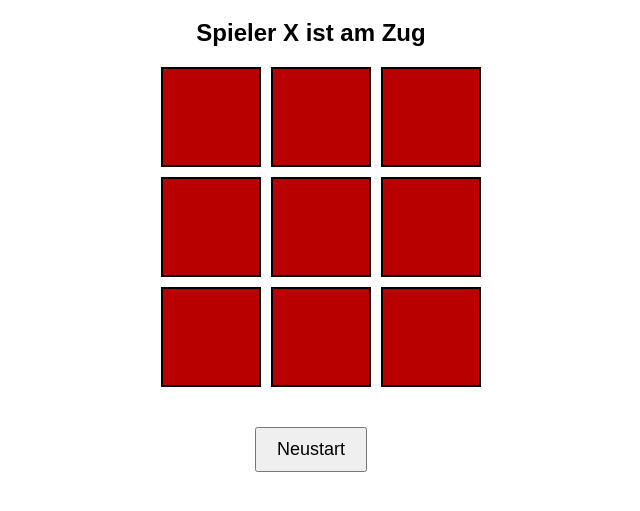
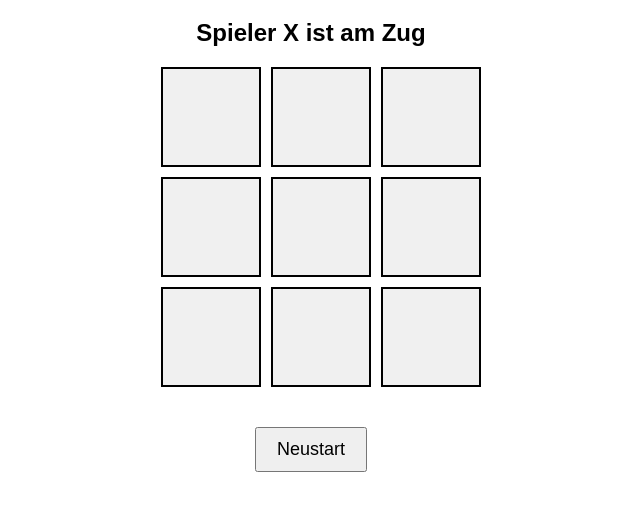
Before and after one commit to s2a0v2a4/Tic_Tac_Toe-, a plain HTML site: page src/index.html in a window 1280 px wide. Shown: the part 89-600 px from the top of the page, without its empty margins (329-969 px from the left). Drawn offline with Linux system fonts and the light colour scheme; files that its build step writes are made by us from their sources.

Commit message:
13.02.2025

```diff
--- a/src/design.css
+++ b/src/design.css
@@ -21,7 +21,7 @@ body {
     font-size: 35px;
     cursor: pointer;
     border: 2px solid black;
-    background-color: #b90000;
+    background-color: #f0f0f0;
     transition: background-color 0.3s ease;
 }
 
```
Also changed, not shown: 1 other file.
